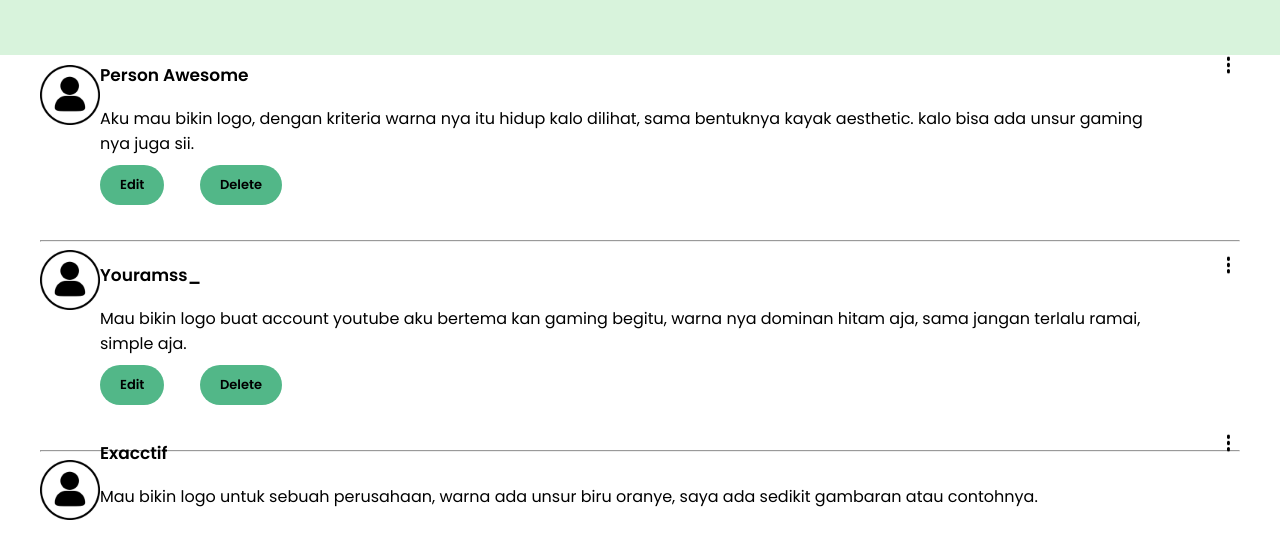
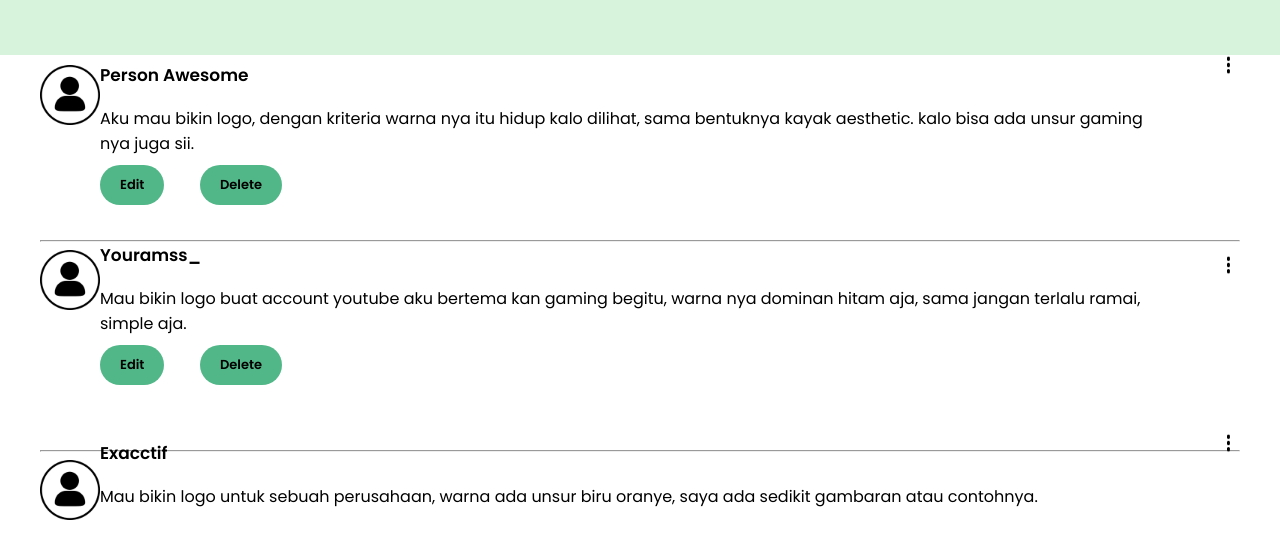
Before and after one commit to ramasgp/Page_Designer, a plain HTML site: page post.html in a window 1280 px wide. Shown: the part 225-774 px from the top of the page. Drawn offline with Linux system fonts and the light colour scheme.

Commit message:
Update poststyle.css

```diff
--- a/poststyle.css
+++ b/poststyle.css
@@ -25,6 +25,7 @@ section{
 body{
     margin: 0;
     font-family: "Poppins", sans-serif;
+
 }
 
 .wrapper{
@@ -190,7 +191,7 @@ header{
     font-weight: 600;
     font-size: 17px;
     position: absolute;
-    top: 470px;
+    top: 450px;
     left: 100px;
     align-items: center;
     color: #000000;
@@ -201,7 +202,7 @@ header{
     font-weight: 400;
     font-size: 16px;
     position: absolute;
-    top: 515px;
+    top: 495px;
     left: 100px;
     align-items: center;
     color: #000000;
@@ -209,13 +210,13 @@ header{
 
 .btnp2 .edit{
     position: absolute;
-    top: 590px;
+    top: 570px;
     left: 100px;
 }
 
 .btnp2 .delete{
     position: absolute;
-    top: 590px;
+    top: 570px;
     left: 200px;
 }
 
```
